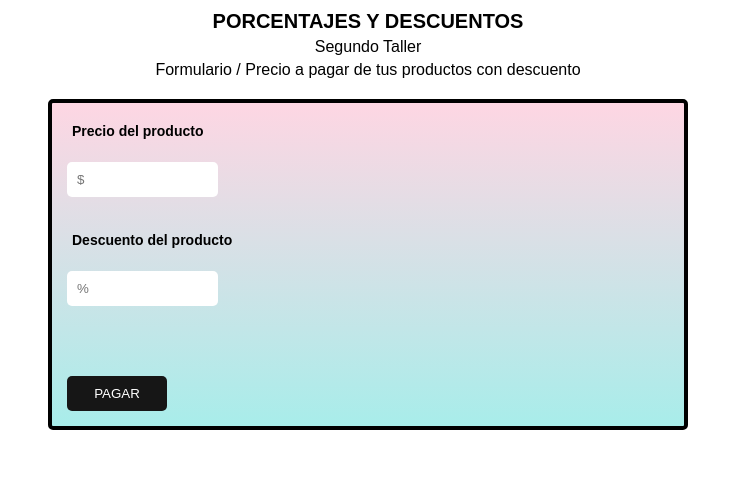
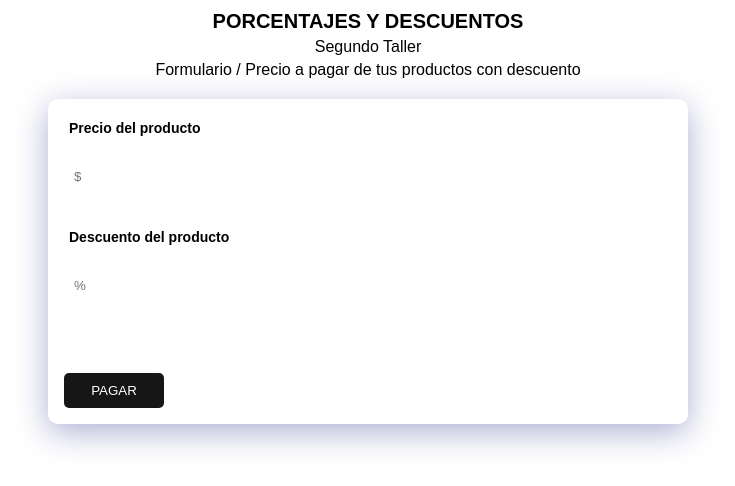
Before and after one commit to Christiano0407/Js-Practice_Platzi, a website: page src/html/indexThree.html in a window 1280 px wide. Shown: the whole page, without its empty margins (272-1007 px from the left). Drawn offline with Linux system fonts and the light colour scheme.

```diff
--- a/src/css/mainThree.css
+++ b/src/css/mainThree.css
@@ -83,12 +83,18 @@
     margin-top: 2rem;
     margin-bottom: 2rem;
 
-    border: 4px solid #000;
     padding: 1.5rem;
-    border-radius: .5rem;
+    background: rgba( 255, 255, 255, 0.25 );
+box-shadow: 0 8px 32px 0 rgba( 31, 38, 135, 0.37 );
+backdrop-filter: blur( 4px );
+-webkit-backdrop-filter: blur( 4px );
+border-radius: 10px;
+border: 1px solid rgba( 255, 255, 255, 0.18 );
+    /* border: 4px solid #000; */
+   /*  border-radius: .5rem; */
 
    /*  background-image: linear-gradient(120deg, #a1c4fd 0%, #c2e9fb 100%); */
-    background-image: linear-gradient(to top, #a8edea 0%, #fed6e3 100%);
+   /*  background-image: linear-gradient(to top, #a8edea 0%, #fed6e3 100%); */
 }
 .form label {
     font-family: Arial, Helvetica, sans-serif;
--- a/src/js/appThree.js
+++ b/src/js/appThree.js
@@ -40,3 +40,5 @@
 });
 
 console.groupEnd();
+
+// Implementar Descuento con cupones ==============>
```
Also changed, not shown: README.md.
